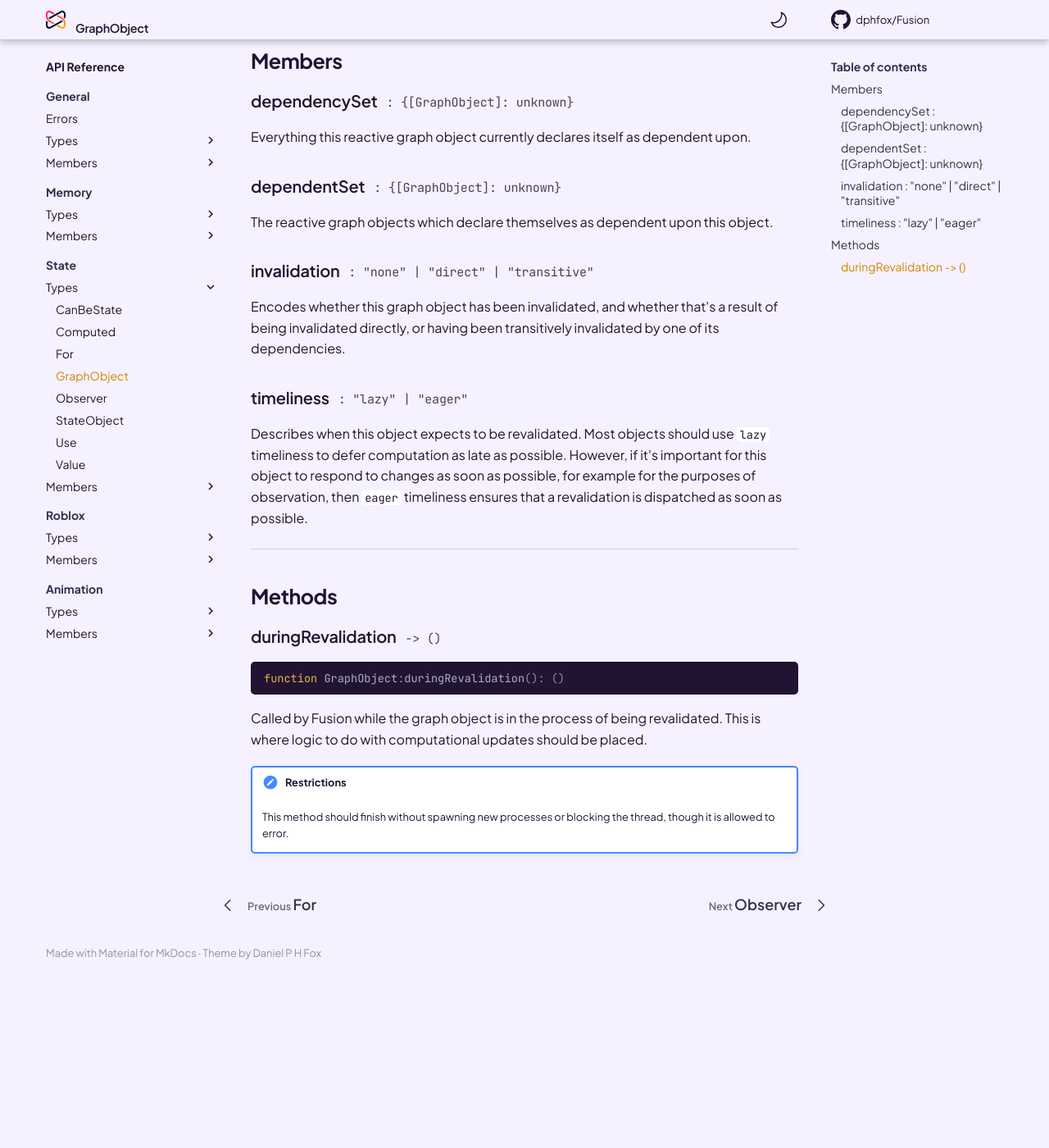
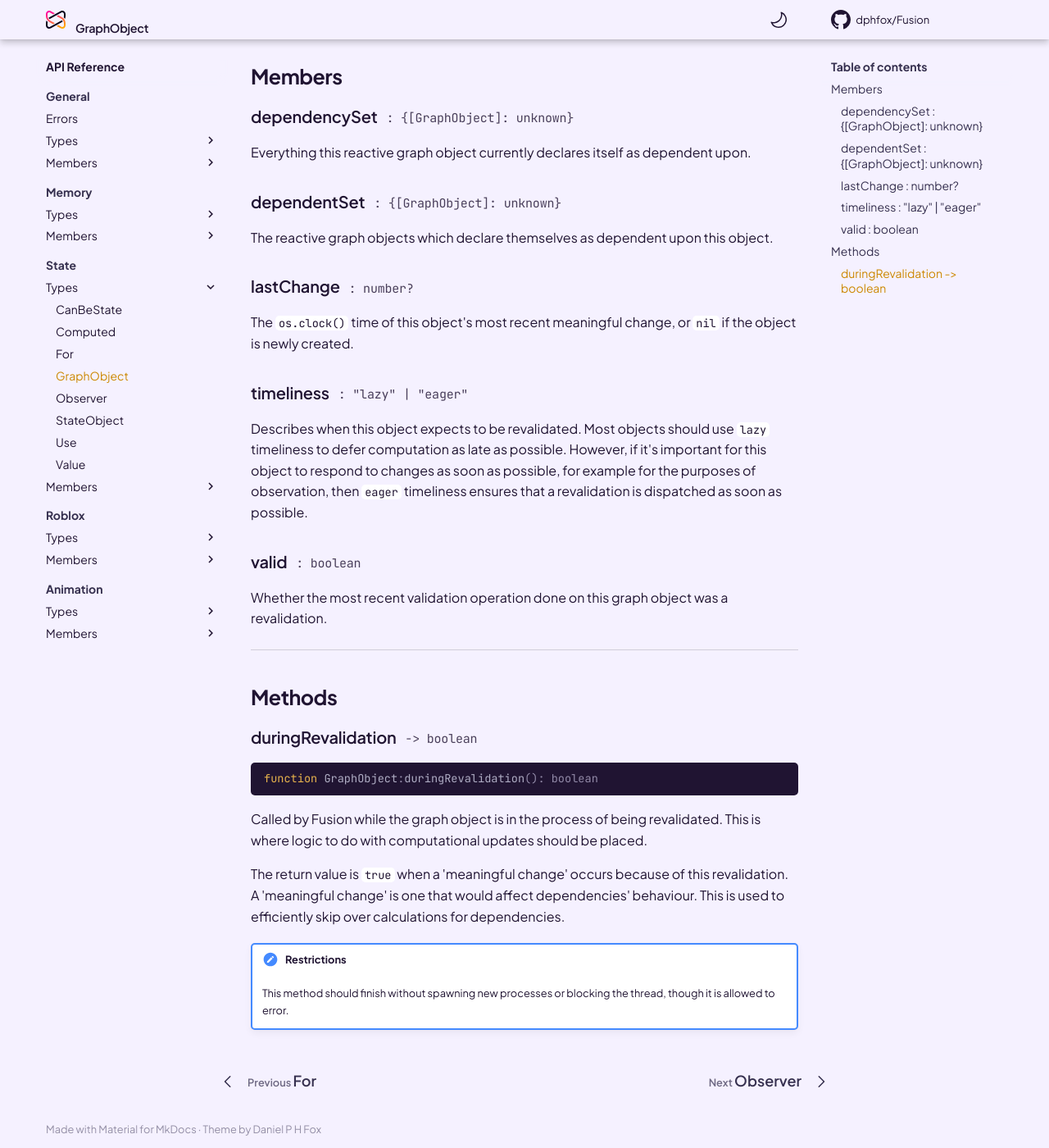
Before and after one commit to dphfox/Fusion, an MkDocs documentation site: the page built from docs/api-reference/state/types/graphobject.md, in a window 1280 px wide and 1400 px high, scrolled down 710 px. Shown: the whole window at 82% size. Built offline with MkDocs 1.6.1 and Material for MkDocs 9.7.7, drawn with Linux system fonts in a browser that asks for light colours; comment, search, counter and statistics services are not loaded; the version menu is left out; before the commit the page ends 1894 px from its top, so only the background shows below that; some of the changed text lies outside the part shown.

Commit message:
Revalidation algorithm

````diff
--- a/docs/api-reference/state/types/graphobject.md
+++ b/docs/api-reference/state/types/graphobject.md
@@ -13,9 +13,10 @@
 export type GraphObject = ScopedObject & {
 	dependencySet: {[GraphObject]: unknown},
 	dependentSet: {[GraphObject]: unknown},
-	invalidation: "none" | "direct" | "transitive",
+	lastChange: number,
 	timeliness: "lazy" | "eager",
-	duringRevalidation: (self) -> ()
+	valid: boolean,
+	duringRevalidation: (GraphObject) -> ()
 }
 ```
 
@@ -54,15 +55,14 @@ The reactive graph objects which declare themselves as dependent upon this
 object.
 
 <h3 markdown>
-	invalidation
+	lastChange
 	<span class="fusiondoc-api-type">
-		: "none" | "direct" | "transitive"
+		: number?
 	</span>
 </h3>
 
-Encodes whether this graph object has been invalidated, and whether that's a
-result of being invalidated directly, or having been transitively invalidated by
-one of its dependencies.
+The `os.clock()` time of this object's most recent meaningful change, or `nil`
+if the object is newly created.
 
 <h3 markdown>
 	timeliness
@@ -77,6 +77,16 @@ important for this object to respond to changes as soon as possible, for example
 for the purposes of observation, then `eager` timeliness ensures that a
 revalidation is dispatched as soon as possible.
 
+<h3 markdown>
+	valid
+	<span class="fusiondoc-api-type">
+		: boolean
+	</span>
+</h3>
+
+Whether the most recent validation operation done on this graph object was a
+revalidation.
+
 -----
 
 ## Methods
@@ -84,17 +94,21 @@ revalidation is dispatched as soon as possible.
 <h3 markdown>
 	duringRevalidation
 	<span class="fusiondoc-api-type">
-		-> ()
+		-> boolean
 	</span>
 </h3>
 
 ```Lua
-function GraphObject:duringRevalidation(): ()
+function GraphObject:duringRevalidation(): boolean
 ```
 
 Called by Fusion while the graph object is in the process of being revalidated.
 This is where logic to do with computational updates should be placed.
 
+The return value is `true` when a 'meaningful change' occurs because of this
+revalidation. A 'meaningful change' is one that would affect dependencies'
+behaviour. This is used to efficiently skip over calculations for dependencies.
+
 !!! fail "Restrictions"
 	This method should finish without spawning new processes or blocking the
 	thread, though it is allowed to error.
````
Also changed, not shown: 3 other files.
